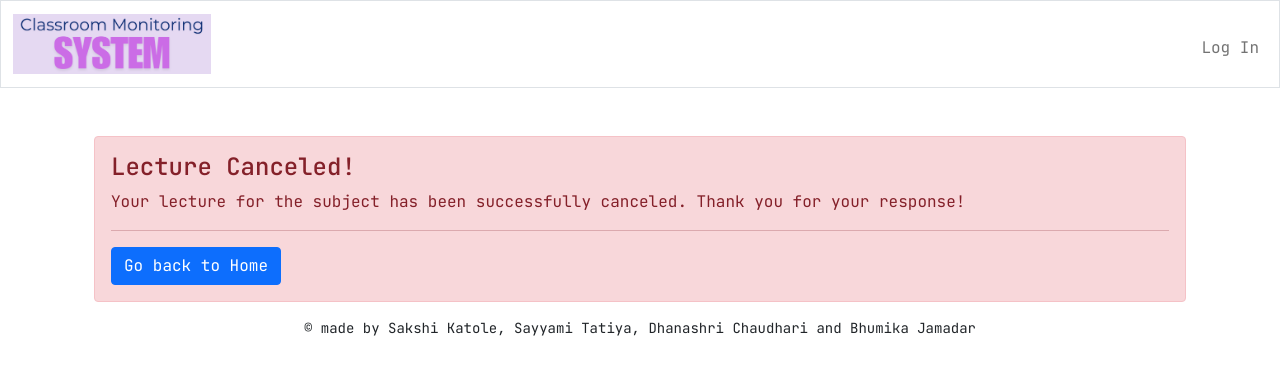
After one commit to webcrafter011/Classroom-Monitoring-System, a Flask app: template templates/status_canceled.html in a window 1280 px wide. The commit adds this page. Shown: the top 375 px of the page. Run offline with Flask 3, Linux system fonts and the light colour scheme; the template is opened without the code that fills it, so the values that code supplies are empty; some libraries are stand-ins or nearby versions.

Commit message:
version 1.2: in this version ive added two new templates namely status_canceled and status_confirmed to redirect teacher after clicking on one of the links in the recieved email. also added a script in display_timetable template which reloades the page every 10 seconds to display lecture status. with this versin version I've completed frontend and backend of our webapp

```diff
--- a/app.py
+++ b/app.py
@@ -16,14 +16,14 @@ run_with_ngrok(app)  # Enable ngrok for Flask app
 # Configure email settings
 app.config["MAIL_SERVER"] = "smtp.gmail.com"
 app.config["MAIL_PORT"] = 465
-app.config["MAIL_USERNAME"] = "youremail@email.com"  # Replace with your email
-app.config["MAIL_PASSWORD"] = "your_password"  # Use your App Password
+app.config["MAIL_USERNAME"] = "yourgmail@gmail.com"  # Replace with your email
+app.config["MAIL_PASSWORD"] = "your-password"  # Use your App Password
 app.config["MAIL_USE_TLS"] = False
 app.config["MAIL_USE_SSL"] = True
 
 # Configure the current URL of your app to send emails and trigger responses
 app.config["BASE_URL"] = (
-    "https://e0dd-103-201-136-14.ngrok-free.app"  # Replace with your actual base URL
+    "https://your-ngrok-app-link.com"  # Replace with your actual base URL
 )
 
 mail = Mail(app)
@@ -242,7 +242,7 @@ def confirm_lecture(lecture_id):
         "UPDATE timetable SET lecture_status = 'Confirmed' WHERE id = ?", lecture_id
     )
     flash("Lecture confirmed successfully!")
-    return redirect("/timetable")
+    return render_template("status_confirmed.html", css_file="css/layoutStyles.css")
 
 
 @app.route("/cancel_lecture/<int:lecture_id>")
@@ -252,7 +252,7 @@ def cancel_lecture(lecture_id):
         "UPDATE timetable SET lecture_status = 'Canceled' WHERE id = ?", lecture_id
     )
     flash("Lecture canceled successfully!")
-    return redirect("/timetable")
+    return render_template("status_canceled.html", css_file="css/layoutStyles.css")
 
 
 @app.route("/logout")
--- a/templates/layout.html
+++ b/templates/layout.html
@@ -148,7 +148,7 @@
     </main>
 
     <footer class="small text-center">
-        <span>&copy; made by Sakshi Katole, Sayyami Tatiya, Dhanashri Chaudhari and Bhumi Jamadar</span>
+        <span>&copy; made by Sakshi Katole, Sayyami Tatiya, Dhanashri Chaudhari and Bhumika Jamadar</span>
     </footer>
 </body>
 
--- /dev/null
+++ b/templates/status_canceled.html
@@ -0,0 +1,16 @@
+{% extends "layout.html" %}
+
+{% block title %}
+Lecture Canceled
+{% endblock %}
+
+{% block main %}
+<div class="container mt-5">
+    <div class="alert alert-danger">
+        <h4 class="alert-heading">Lecture Canceled!</h4>
+        <p>Your lecture for the subject has been successfully canceled. Thank you for your response!</p>
+        <hr>
+        <a href="/" class="btn btn-primary">Go back to Home</a>
+    </div>
+</div>
+{% endblock %}
```
Also changed, not shown: templates/display_timetable.html (+7 -0 lines), templates/status_confirmed.html (added, +16 -0 lines).
